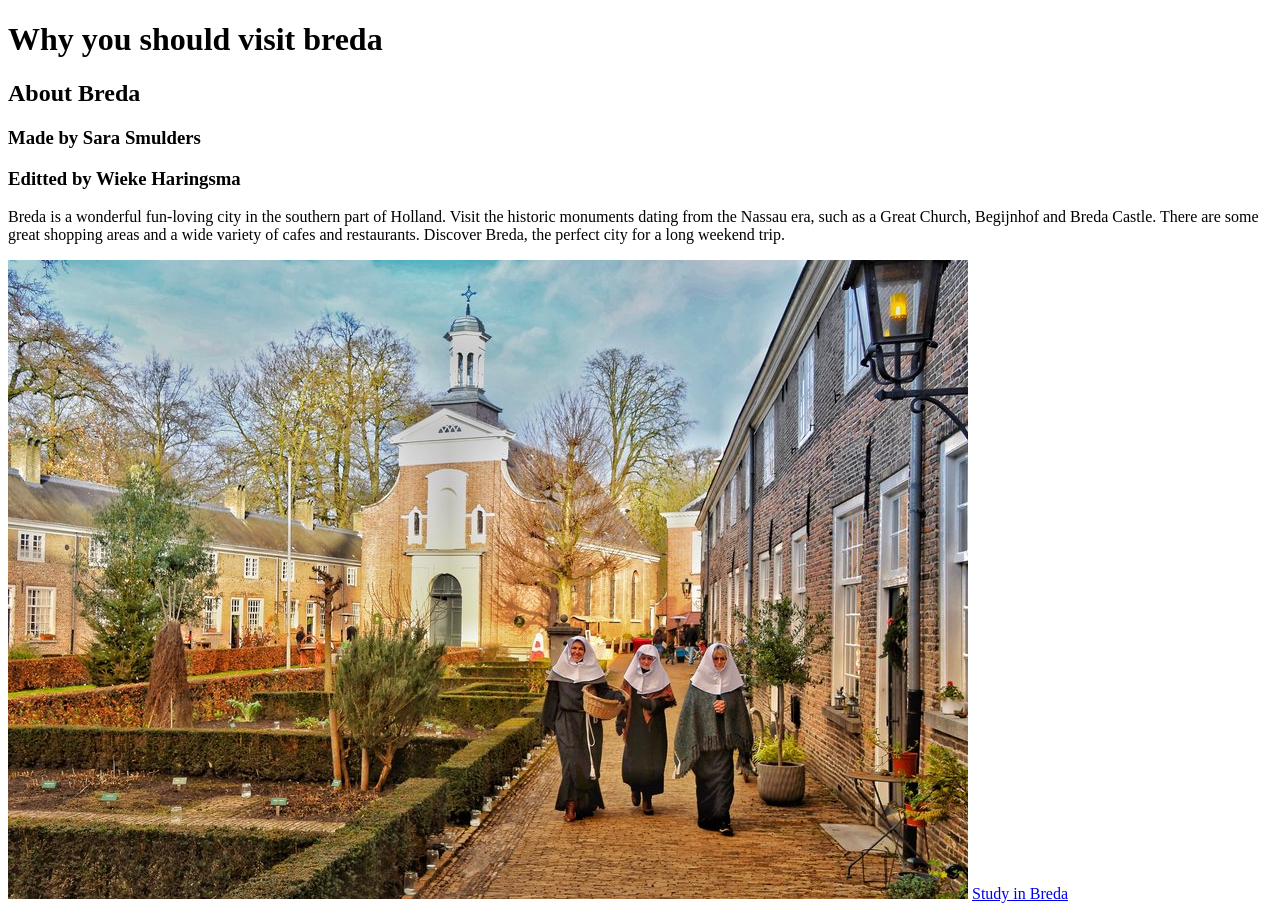
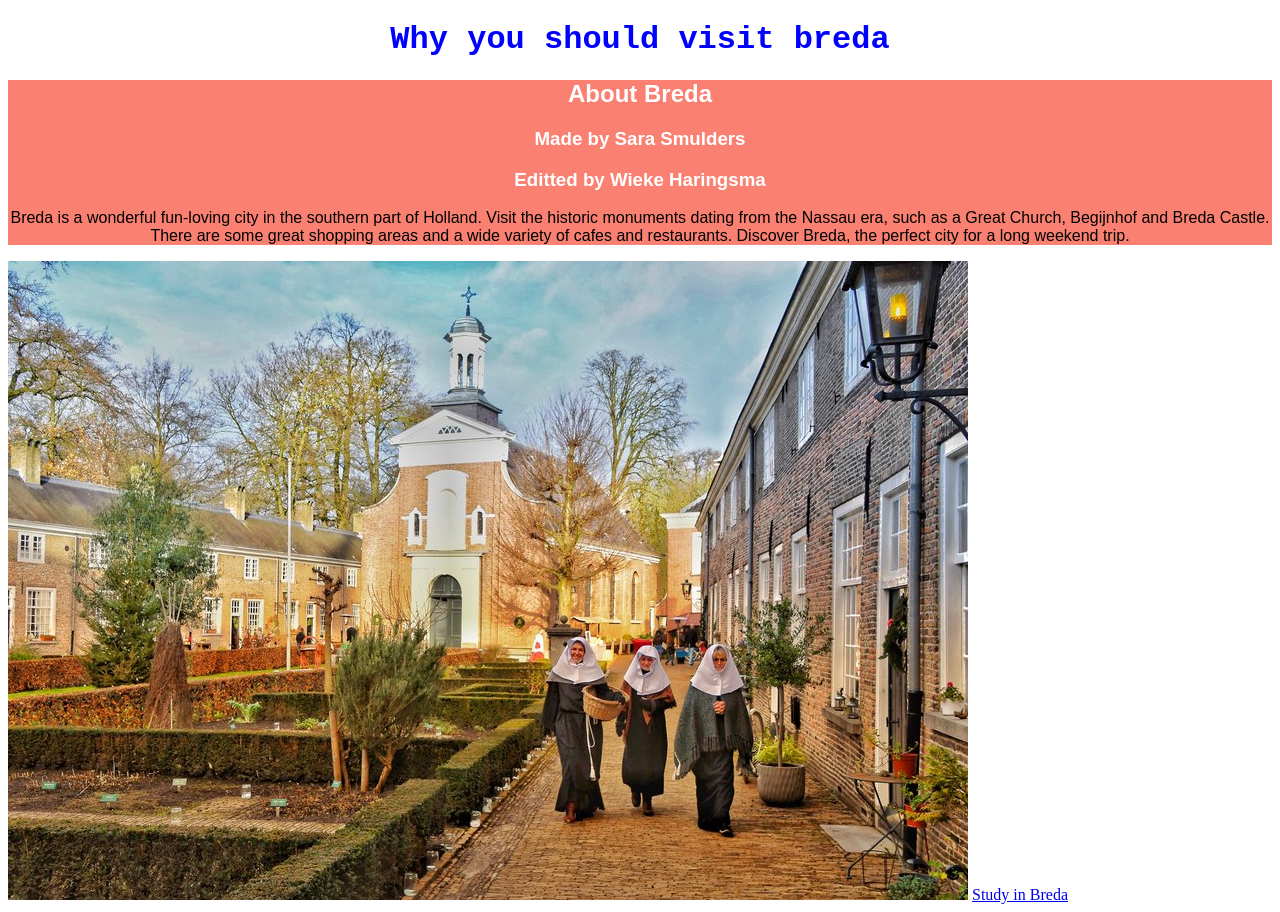
Before and after one commit to sarasmullie/prj4-chapter-3, a plain HTML site: page index.html in a window 1280 px wide. Drawn offline with Linux system fonts and the light colour scheme.

Commit message:
css within the html

```diff
--- a/index.html
+++ b/index.html
@@ -3,14 +3,17 @@
     <head>
       <title>Breda is the best</title>
       <meta charset="utf-8">
+      <link href="css/styles.css" type="text/css" rel="stylesheet">
     </head>
     <body>
-      <h1>Why you should visit breda</h1>
-      <h2>About Breda</h2>
-      <h3>Made by Sara Smulders</h3>
-      <h3>Editted by Wieke Haringsma</h3>
-        <p>Breda is a wonderful fun-loving city in the southern part of Holland. Visit the historic monuments dating from the Nassau era, such as a Great Church, Begijnhof and Breda Castle. There are some great shopping areas and a wide variety of cafes and restaurants. Discover Breda, the perfect city for a long weekend trip.</p>
-        <img src="images/breda.jpg" alt="Breda centre" />
-        <a href="https://www.buas.nl" target="_blank">Study in Breda</a>
+      <h1 id="blue-courier">Why you should visit breda</h1>
+      <div class="my-container">
+        <h2 class="white">About Breda</h2>
+        <h3 class="white">Made by Sara Smulders</h3>
+        <h3 class="white">Editted by Wieke Haringsma</h3>
+          <p>Breda is a wonderful fun-loving city in the southern part of Holland. Visit the historic monuments dating from the Nassau era, such as a Great Church, Begijnhof and Breda Castle. There are some great shopping areas and a wide variety of cafes and restaurants. Discover Breda, the perfect city for a long weekend trip.</p>
+      </div>
+          <img src="images/breda.jpg" alt="Breda centre" />
+          <a href="https://www.buas.nl" target="_blank">Study in Breda</a>
     </body>
   </html>
```
